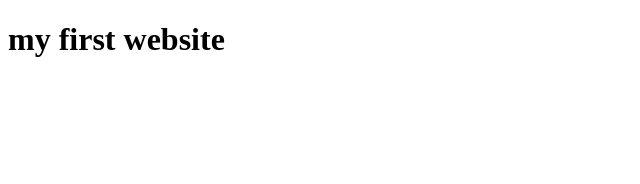
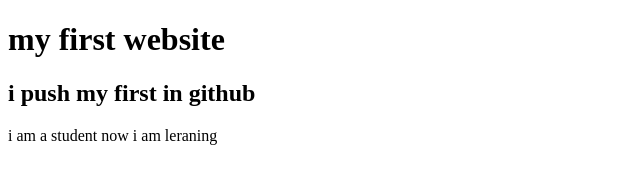
Before and after one commit to mohibullahmisbah/my-first-website-, a plain HTML site: page index.html in a window 1280 px wide. Shown: the whole page, without its empty margins (0-640 px from the left). Drawn offline with Linux system fonts and the light colour scheme.

Commit message:
paragraph

```diff
--- a/index.html
+++ b/index.html
@@ -7,5 +7,7 @@
 </head>
 <body>
       <h1>my first website </h1>
+      <h2>i push my first in github  </h2>
+      <p>i am a student now i am leraning</p>
 </body>
 </html>
```
